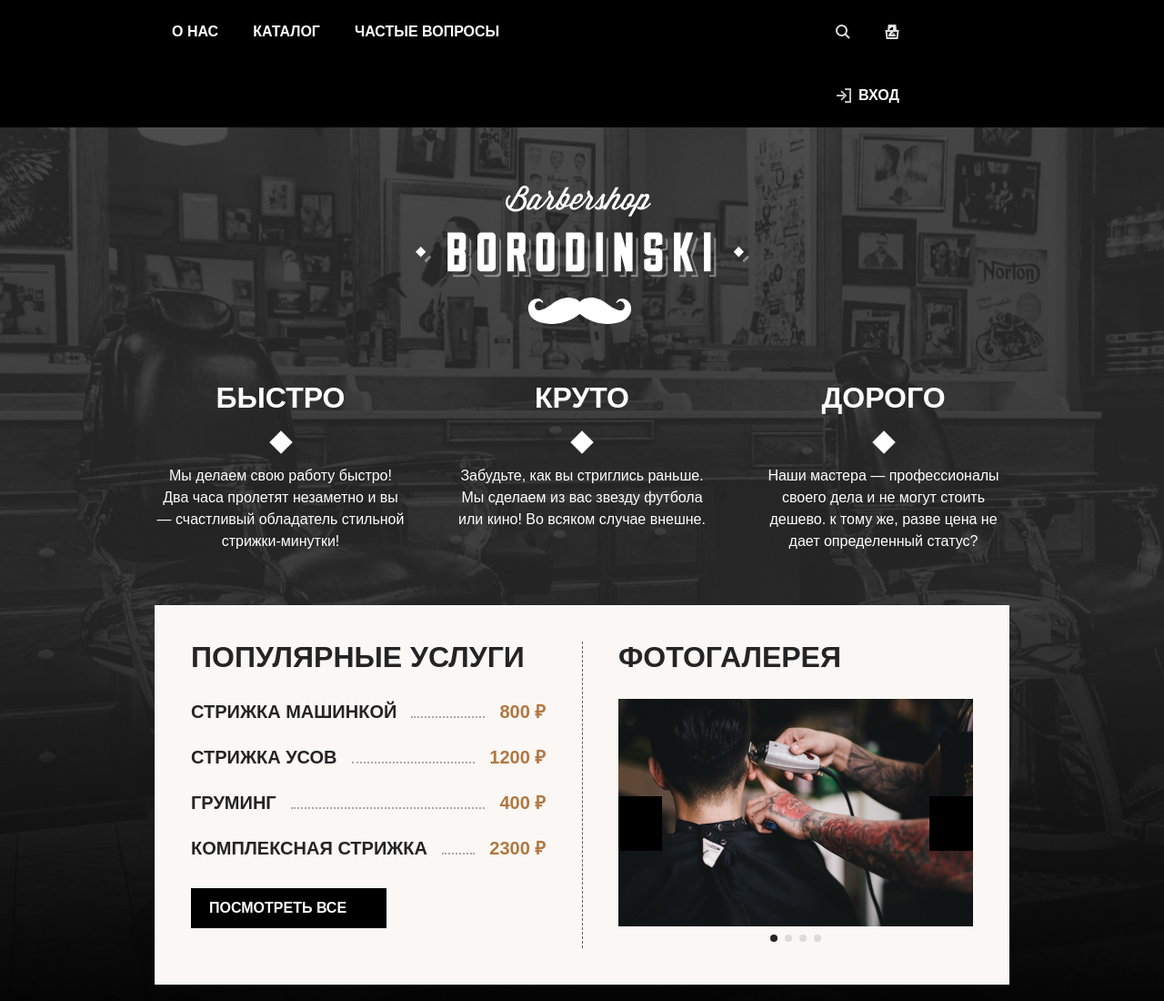
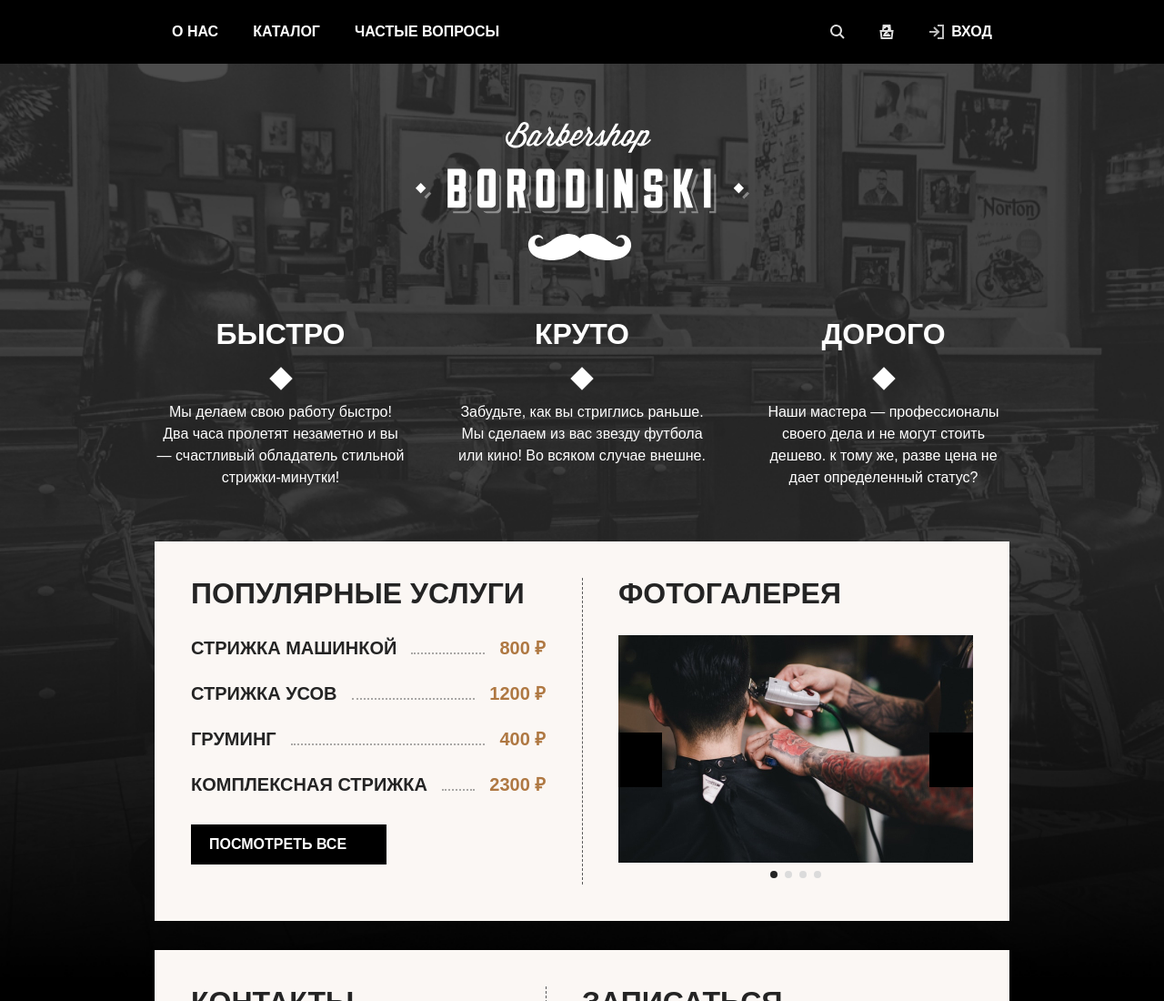
Before and after one commit to maxjavascript/barbershopb, a plain HTML site: page index.html in a window 1280 px wide. Shown: the top 1100 px of the page at 91% size. Drawn offline with Linux system fonts and the light colour scheme; a web font is replaced by a local one.

Commit message:
Error correction

```diff
--- a/styles/style.css
+++ b/styles/style.css
@@ -241,7 +241,7 @@
 .navigation-user {
   width: auto;
   margin-left: auto;
-  max-width: 210px;
+  max-width: 300px;
 }
 
 .navigation-user .navigation-link {
```
